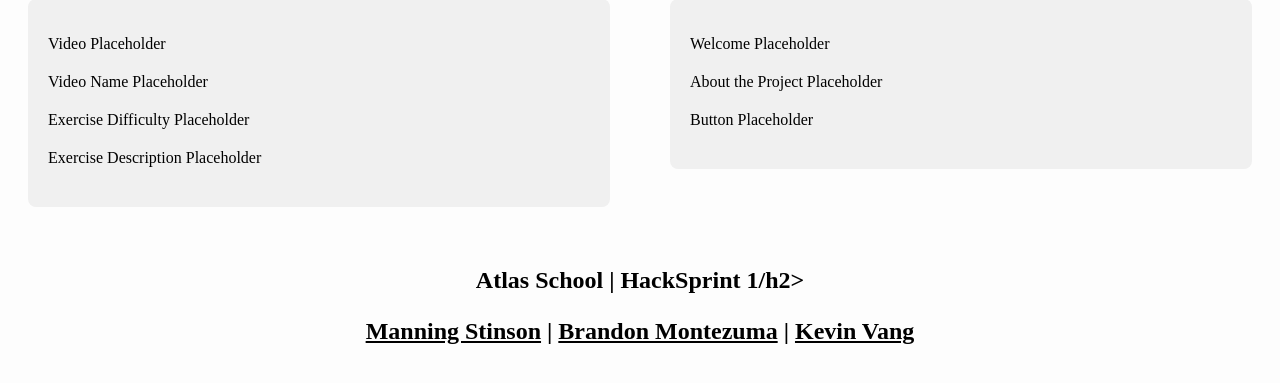
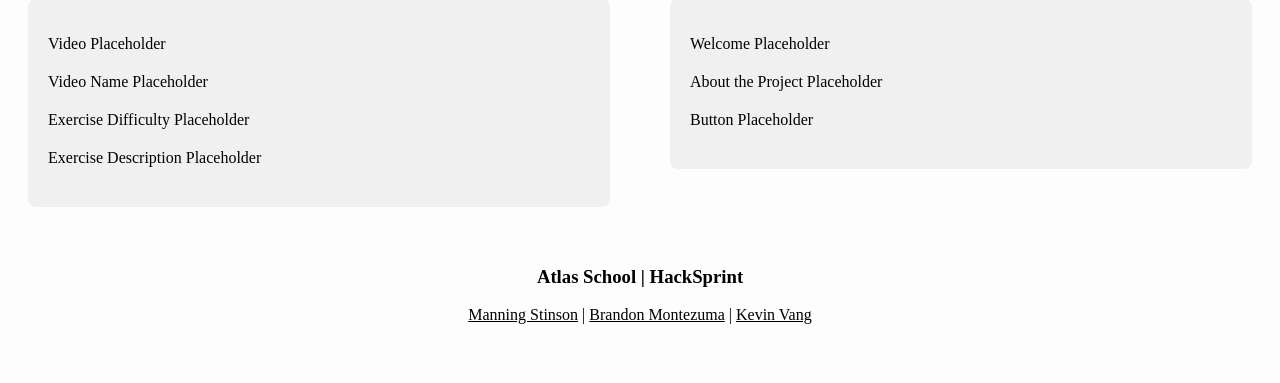
Before and after one commit to manningstinson/workout-planner, a Flask app: page / in a window 1280 px wide. Shown: the part 83-466 px from the top of the page. Run offline with Flask 2, Linux system fonts and the light colour scheme.

Commit message:
updated footer on base.html

```diff
--- a/templates/base.html
+++ b/templates/base.html
@@ -24,7 +24,7 @@
 
 		<footer>
 			<!-- Footer content -->
-				<h2>Atlas School | HackSprint 1/h2>
+			<h3>Atlas School | HackSprint</h3>
 			<p>
 				<a href="https://github.com/manningstinson">Manning Stinson</a> |
 				<a href="https://github.com/bmontezuma">Brandon Montezuma</a> |
```
